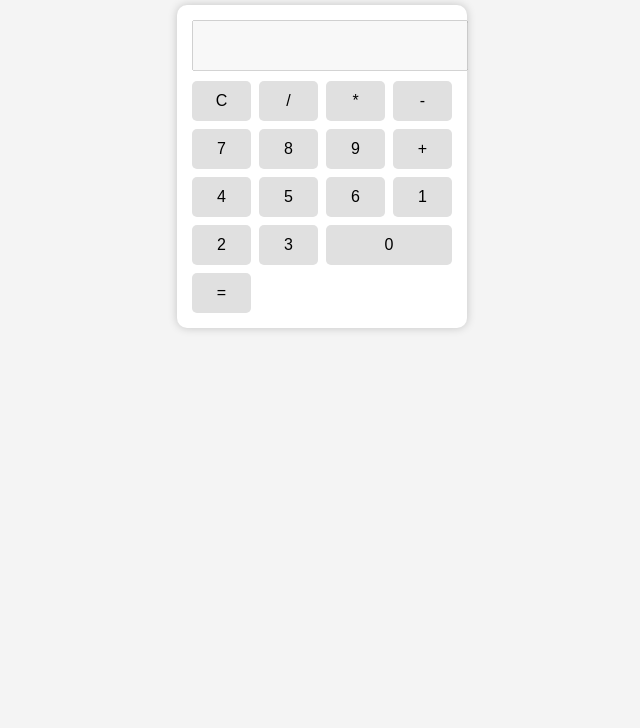
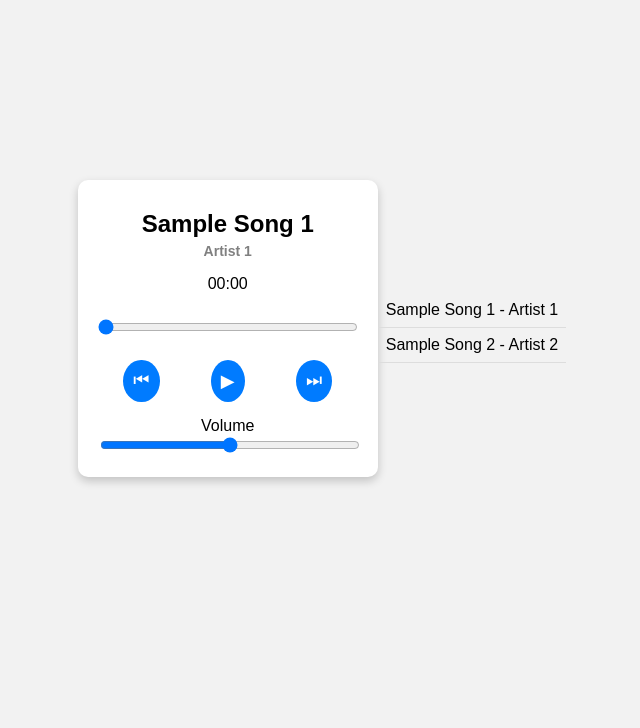
Before and after one commit to Swetha0510200/codealpha_tasks, a plain HTML site: page index.html in a window 1280 px wide. Shown: the part 72-800 px from the top of the page, without its empty margins (318-958 px from the left). Drawn offline with Linux system fonts and the light colour scheme.

Commit message:
Add files via upload

```diff
--- a/index.html
+++ b/index.html
@@ -2,39 +2,30 @@
 <html lang="en">
 <head>
   <meta charset="UTF-8">
-  <title>Calculator</title>
+  <title>Music Player</title>
   <link rel="stylesheet" href="style.css">
 </head>
 <body>
 
-  <h1>Calculator</h1>
+  <div class="player">
+    <h2 id="title">Song Title</h2>
+    <h3 id="artist">Artist Name</h3>
+    <p id="duration">00:00</p>
 
-  <div class="calculator">
-    <input type="text" id="display" disabled>
+    <audio id="audio"></audio>
 
-    <div class="buttons">
-      <button onclick="clearDisplay()">C</button>
-      <button onclick="appendValue('/')">/</button>
-      <button onclick="appendValue('*')">*</button>
-      <button onclick="appendValue('-')">-</button>
+    <input type="range" id="progress" value="0">
 
-      <button onclick="appendValue('7')">7</button>
-      <button onclick="appendValue('8')">8</button>
-      <button onclick="appendValue('9')">9</button>
-      <button onclick="appendValue('+')">+</button>
+    <div class="controls">
+      <button id="prev">⏮</button>
+      <button id="play">▶</button>
+      <button id="next">⏭</button>
+    </div>
 
-      <button onclick="appendValue('4')">4</button>
-      <button onclick="appendValue('5')">5</button>
-      <button onclick="appendValue('6')">6</button>
-
-      <button onclick="appendValue('1')">1</button>
-      <button onclick="appendValue('2')">2</button>
-      <button onclick="appendValue('3')">3</button>
-
-      <button onclick="appendValue('0')" class="zero">0</button>
-      <button onclick="calculate()">=</button>
-    </div>
+    <label>Volume</label>
+    <input type="range" id="volume" min="0" max="1" step="0.01" value="0.5">
   </div>
+  <ul id="playlist"></ul>
 
   <script src="script.js"></script>
 </body>
--- a/script.js
+++ b/script.js
@@ -1,17 +1,100 @@
-let display = document.getElementById("display");
+const playlist = document.getElementById("playlist");
+const durationEl = document.getElementById("duration");
+const audio = document.getElementById("audio");
+const playBtn = document.getElementById("play");
+const prevBtn = document.getElementById("prev");
+const nextBtn = document.getElementById("next");
+const title = document.getElementById("title");
+const progress = document.getElementById("progress");
+const volume = document.getElementById("volume");
+const artist = document.getElementById("artist");
 
-function appendValue(value) {
-  display.value += value;
+const songs = [
+  {
+    name: "song1.mp3",
+    title: "Sample Song 1",
+    artist: "Artist 1"
+  },
+  {
+    name: "song2.mp3",
+    title: "Sample Song 2",
+    artist: "Artist 2"
+  }
+];
+
+let songIndex = 0;
+let isPlaying = false;
+
+function loadSong(song) {
+  title.textContent = song.title;
+  artist.textContent = song.artist;
+  audio.src = song.name;
 }
 
-function clearDisplay() {
-  display.value = "";
-}
+loadSong(songs[songIndex]);
+// Create playlist
+songs.forEach((song, index) => {
+  const li = document.createElement("li");
+  li.textContent = song.title + " - " + song.artist;
+  li.addEventListener("click", () => {
+    songIndex = index;
+    loadSong(songs[songIndex]);
+    audio.play();
+    playBtn.textContent = "⏸";
+    isPlaying = true;
+  });
+  playlist.appendChild(li);
+});
 
-function calculate() {
-  try {
-    display.value = eval(display.value);
-  } catch {
-    display.value = "Error";
+playBtn.addEventListener("click", () => {
+  if (!isPlaying) {
+    audio.play();
+    playBtn.textContent = "⏸";
+    isPlaying = true;
+  } else {
+    audio.pause();
+    playBtn.textContent = "▶";
+    isPlaying = false;
   }
-}
+});
+
+nextBtn.addEventListener("click", () => {
+  songIndex = (songIndex + 1) % songs.length;
+  loadSong(songs[songIndex]);
+  audio.play();
+  playBtn.textContent = "⏸";
+  isPlaying = true;
+});
+
+prevBtn.addEventListener("click", () => {
+  songIndex = (songIndex - 1 + songs.length) % songs.length;
+  loadSong(songs[songIndex]);
+  audio.play();
+  playBtn.textContent = "⏸";
+  isPlaying = true;
+});
+audio.addEventListener("loadedmetadata", () => {
+  const minutes = Math.floor(audio.duration / 60);
+  const seconds = Math.floor(audio.duration % 60);
+  durationEl.textContent =
+    minutes + ":" + (seconds < 10 ? "0" + seconds : seconds);
+});
+audio.addEventListener("timeupdate", () => {
+  if (!isNaN(audio.duration)) {
+    progress.value = (audio.currentTime / audio.duration) * 100;
+  }
+});
+progress.addEventListener("input", () => {
+  audio.currentTime = (progress.value / 100) * audio.duration;
+});
+volume.addEventListener("input", () => {
+  audio.volume = volume.value;
+});
+// Autoplay next song when current song ends
+audio.addEventListener("ended", () => {
+  songIndex = (songIndex + 1) % songs.length;
+  loadSong(songs[songIndex]);
+  audio.play();
+  playBtn.textContent = "⏸";
+  isPlaying = true;
+});
--- a/style.css
+++ b/style.css
@@ -1,51 +1,76 @@
-body {
+* {
+  box-sizing: border-box;
   font-family: Arial, sans-serif;
-  background: #f4f4f4;
-  text-align: center;
-  margin: 0;
-  padding: 0;
 }
 
-h1 {
-  margin: 20px 0;
+body {
+  margin: 0;
+  height: 100vh;
+  background: #f2f2f2;
+  display: flex;
+  align-items: center;
+  justify-content: center;
 }
 
-.calculator {
-  width: 260px;
-  margin: auto;
-  background: #fff;
-  padding: 15px;
+.player {
+  background: white;
+  width: 300px;
+  padding: 20px;
   border-radius: 10px;
-  box-shadow: 0 0 10px rgba(0,0,0,0.2);
+  text-align: center;
+  box-shadow: 0 4px 10px rgba(0,0,0,0.2);
 }
 
-#display {
-  width: 100%;
-  height: 45px;
-  font-size: 18px;
-  margin-bottom: 10px;
-  text-align: right;
-  padding-right: 10px;
+.player h2 {
+  margin: 10px 0 5px;
 }
 
-.buttons {
-  display: grid;
-  grid-template-columns: repeat(4, 1fr);
-  gap: 8px;
+.player h3 {
+  margin: 0 0 15px;
+  font-size: 14px;
+  color: gray;
 }
 
-button {
-  height: 40px;
-  font-size: 16px;
-  border: none;
-  background: #e0e0e0;
-  border-radius: 5px;
+#progress {
+  width: 100%;
+  margin: 10px 0;
 }
 
-button:hover {
-  background: #d0d0d0;
+.controls {
+  display: flex;
+  justify-content: space-around;
+  margin: 15px 0;
 }
 
-.zero {
-  grid-column: span 2;
+.controls button {
+  padding: 10px;
+  font-size: 18px;
+  border: none;
+  background: #007bff;
+  color: white;
+  border-radius: 50%;
+  cursor: pointer;
 }
+
+.controls button:hover {
+  background: #0056b3;
+}
+
+#volume {
+  width: 100%;
+}
+#playlist {
+  list-style: none;
+  padding: 0;
+  margin-top: 15px;
+}
+
+#playlist li {
+  padding: 8px;
+  cursor: pointer;
+  border-bottom: 1px solid #ddd;
+}
+
+#playlist li:hover {
+  background-color: #f0f0f0;
+}
```
